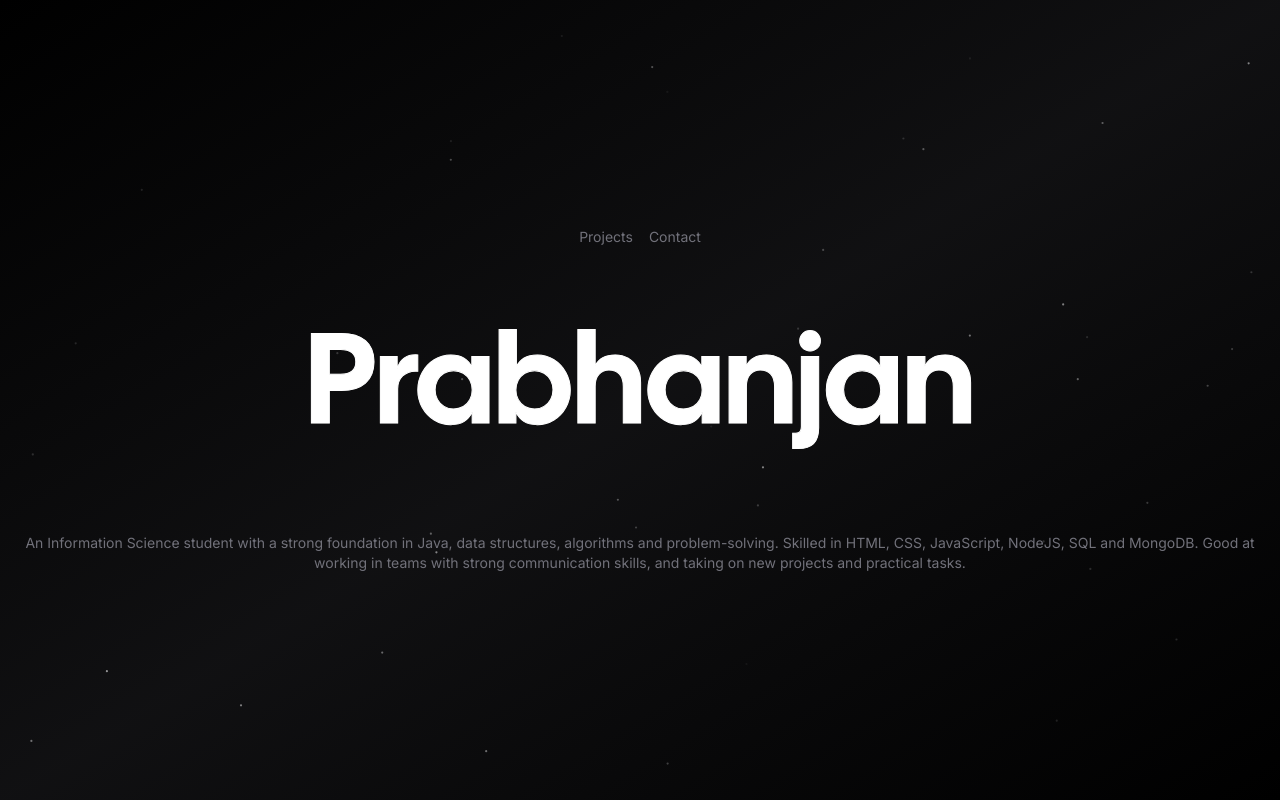
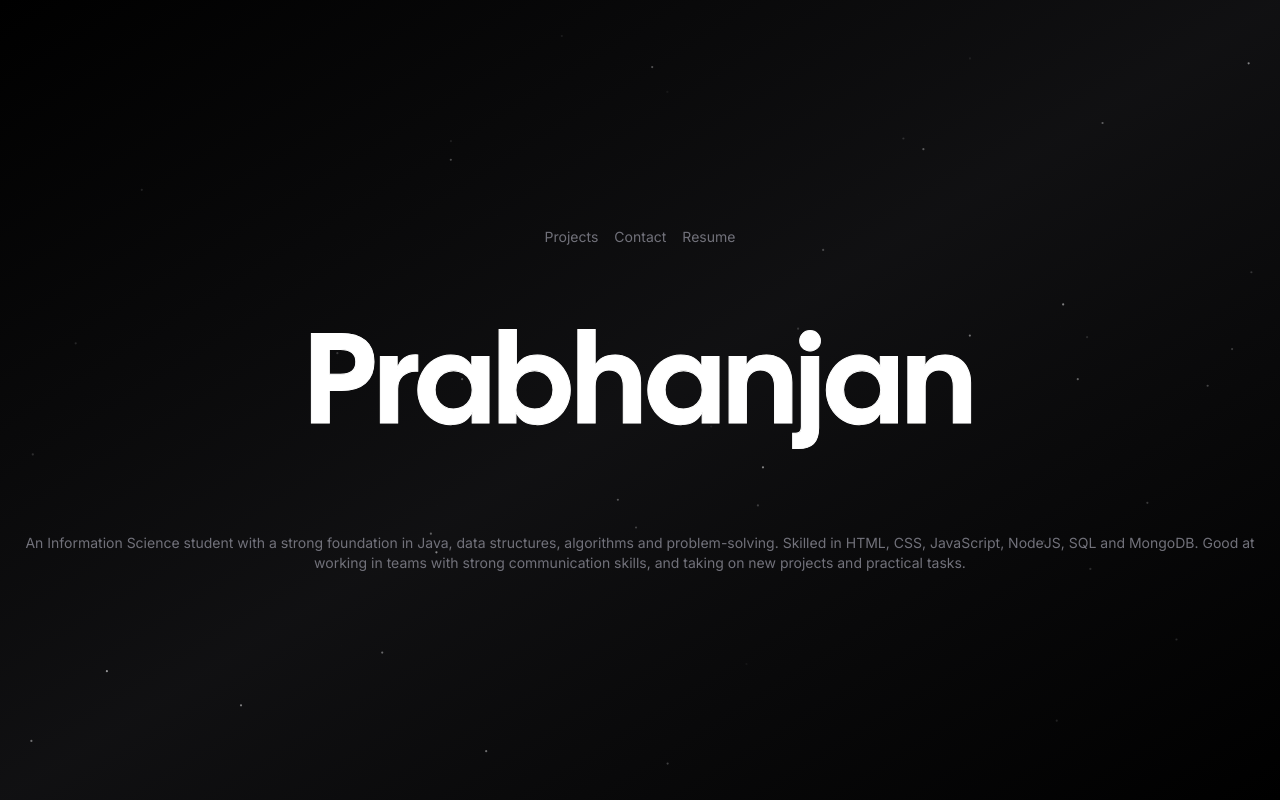
Before and after one commit to NVVPrabhanjan/My-Portfolio-, a Next.js app: page / in a window 1280 px wide. Built offline with nearby package versions, Linux system fonts and the light colour scheme; no server answers; what tailwindcss-debug-screens would draw is missing.

Commit message:
Update page.tsx

```diff
--- a/app/page.tsx
+++ b/app/page.tsx
@@ -5,6 +5,7 @@ import Particles from "./components/particles";
 const navigation = [
   { name: "Projects", href: "/projects" },
   { name: "Contact", href: "/contact" },
+  {name : "Resume", href: "/resume"},
 ];
 
 export default function Home() {
```
